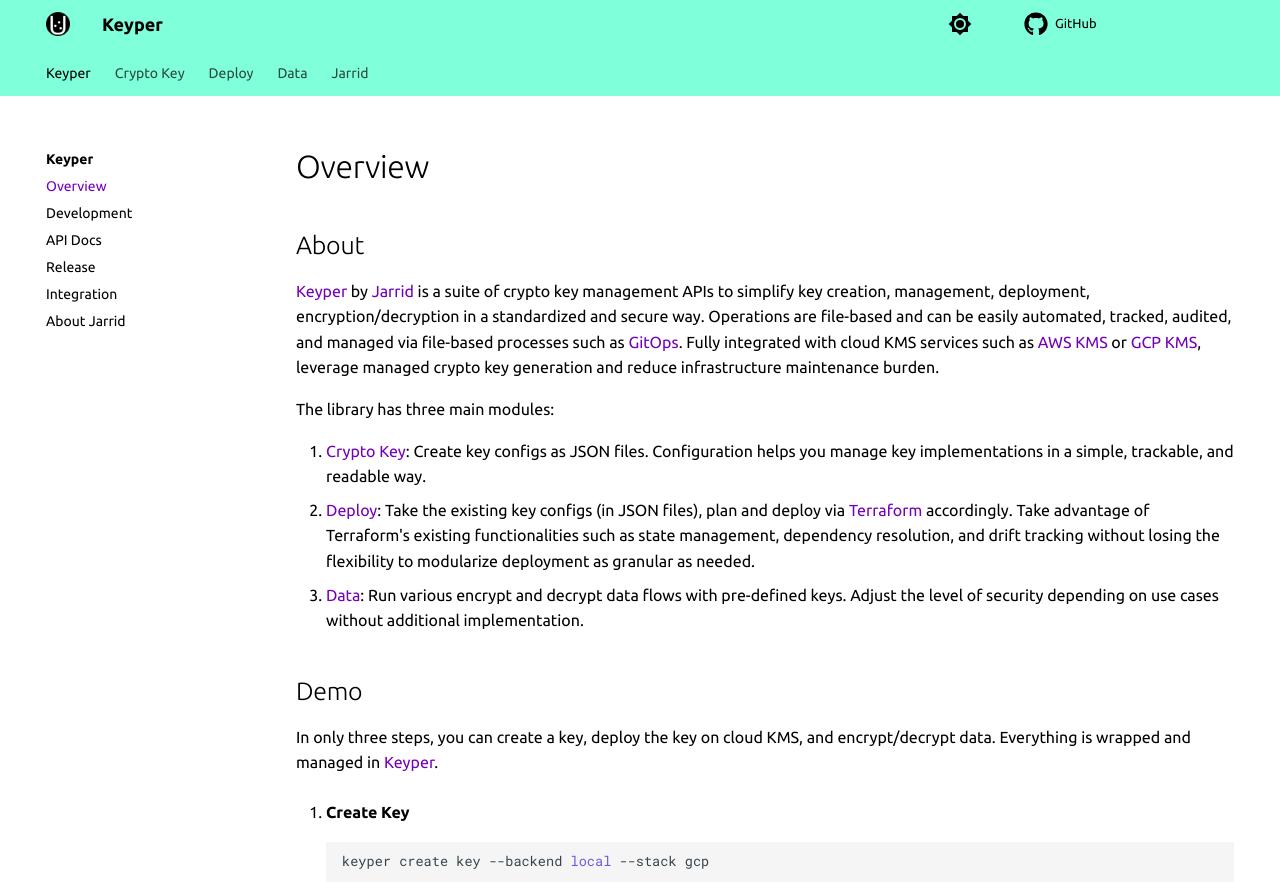
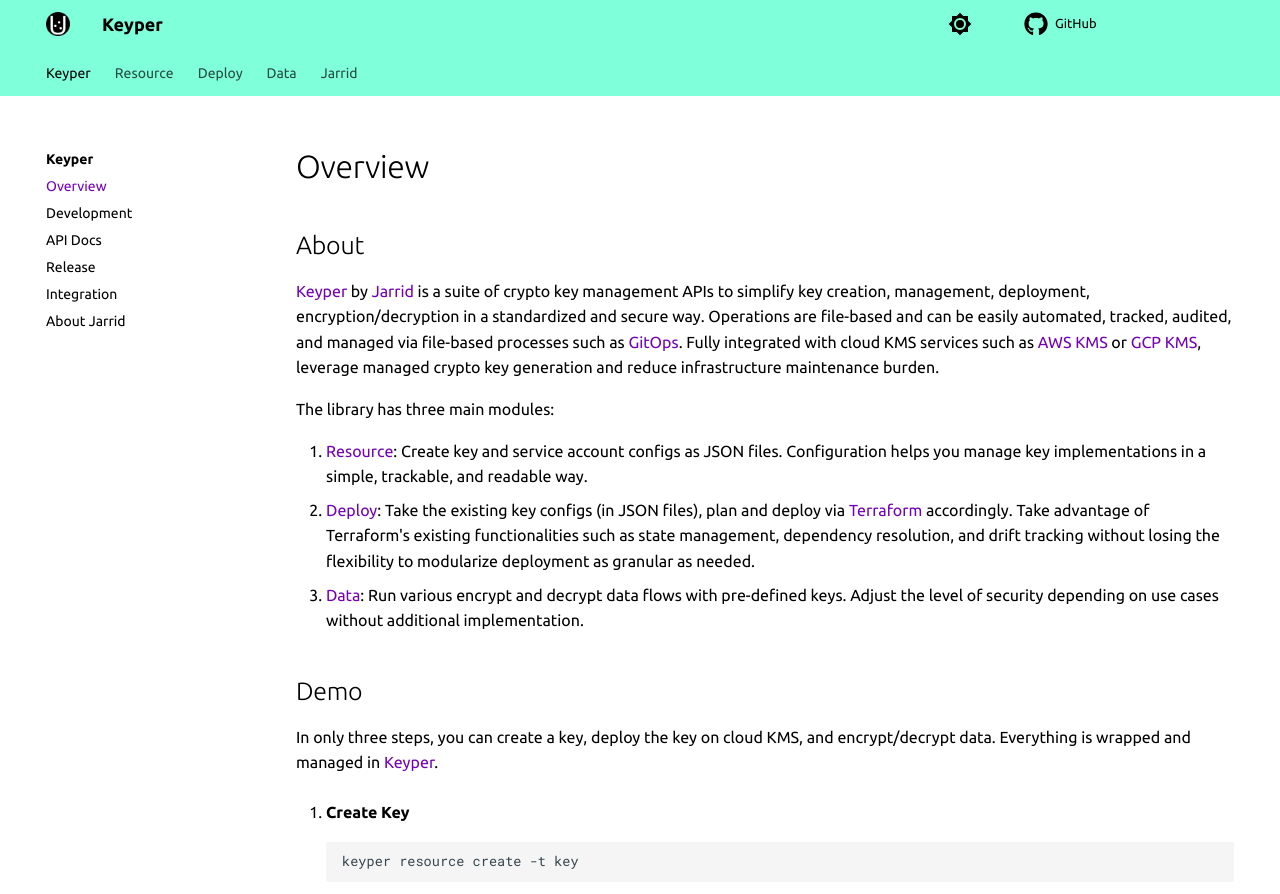
Before and after one commit to jarrid-xyz/keyper, an MkDocs documentation site: the page built from docs/index.md, in a window 1280 px wide and 1400 px high, cut to the strip 0-894 px from the top of the window. Built offline with MkDocs 1.6.1 and Material for MkDocs 9.7.7, drawn with Linux system fonts in a browser that asks for light colours; comment, search, counter and statistics services are not loaded; some of the changed text lies outside the part shown.

Commit message:
[change] update docs to use iam

````diff
--- a/docs/index.md
+++ b/docs/index.md
@@ -6,7 +6,8 @@ hide:
 
 ## About
 
-[Keyper](https://github.com/jarrid-xyz/keyper/){:target="_blank"} by [Jarrid](https://jarrid.xyz){:target="_blank"} is a suite of crypto key management APIs to simplify key creation, management, deployment, encryption/decryption
+[Keyper](https://github.com/jarrid-xyz/keyper/){:target="_blank"} by [Jarrid](https://jarrid.xyz){:target="_blank"} is a
+suite of crypto key management APIs to simplify key creation, management, deployment, encryption/decryption
 in a standardized and secure way. Operations are file-based and can be easily automated, tracked, audited, and managed
 via file-based processes such as [GitOps](https://github.com/topics/gitops){:target="_blank"}. Fully integrated with
 cloud KMS services such as [AWS KMS](https://docs.aws.amazon.com/kms){:target="_blank"}
@@ -15,7 +16,8 @@ infrastructure maintenance burden.
 
 The library has three main modules:
 
-1. [Crypto Key](crypto-key/index.md): Create key configs as JSON files. Configuration helps you manage key
+1. [Resource](resource/index.md): Create key and service account configs as JSON files. Configuration helps you manage
+   key
    implementations in a simple, trackable, and readable way.
 2. [Deploy](deploy/index.md): Take the existing key configs (in JSON files), plan and deploy
    via [Terraform](https://www.terraform.io/){:target="_blank"} accordingly. Take advantage of Terraform's existing
@@ -32,7 +34,7 @@ and managed in [Keyper](https://github.com/jarrid-xyz/keyper/){:target="_blank"}
 1. **Create Key**
 
       ```bash
-      keyper create key --backend local --stack gcp
+      keyper resource create -t key
       ```
 
       <script src="https://asciinema.org/a/667093.js" id="asciicast-667093" async="true"></script>
@@ -48,11 +50,11 @@ and managed in [Keyper](https://github.com/jarrid-xyz/keyper/){:target="_blank"}
 3. **Encrypt/Decrypt**
 
       ```bash
-      keyper data encrypt --backend local --stack gcp --key-id <> --plaintext <>
+      keyper data encrypt --key-id <> --plaintext <>
       ```
 
       ```bash
-      keyper data decrypt --backend local --stack gcp --key-id <> --ciphertext <>
+      keyper data decrypt --key-id <> --ciphertext <>
       ```
 
       <script src="https://asciinema.org/a/667096.js" id="asciicast-667096" async="true"></script>
--- a/mkdocs.yml
+++ b/mkdocs.yml
@@ -12,7 +12,7 @@ theme:
   icon:
     repo: fontawesome/brands/github
   feature:
-      tabs: true
+    tabs: true
   features:
     - navigation.tabs
     - navigation.footer
@@ -40,7 +40,7 @@ nav:
       - Release: https://github.com/jarrid-xyz/keyper/releases" target="_blank
       - integration.md
       - About Jarrid: https://jarrid.xyz" target="_blank
-  - Crypto Key: crypto-key/index.md
+  - Resource: resource/index.md
   - Deploy:
       - deploy/index.md
       - deploy/cli.md
````
Also changed, not shown: docs/crypto-key/index.md (deleted, +0 -51 lines), docs/data/index.md (+5 -4 lines), docs/deploy/gcp.md (+10 -2 lines), docs/deploy/index.md (+9 -4 lines), docs/development.md (+3 -2 lines), docs/resource/index.md (added, +85 -0 lines).
